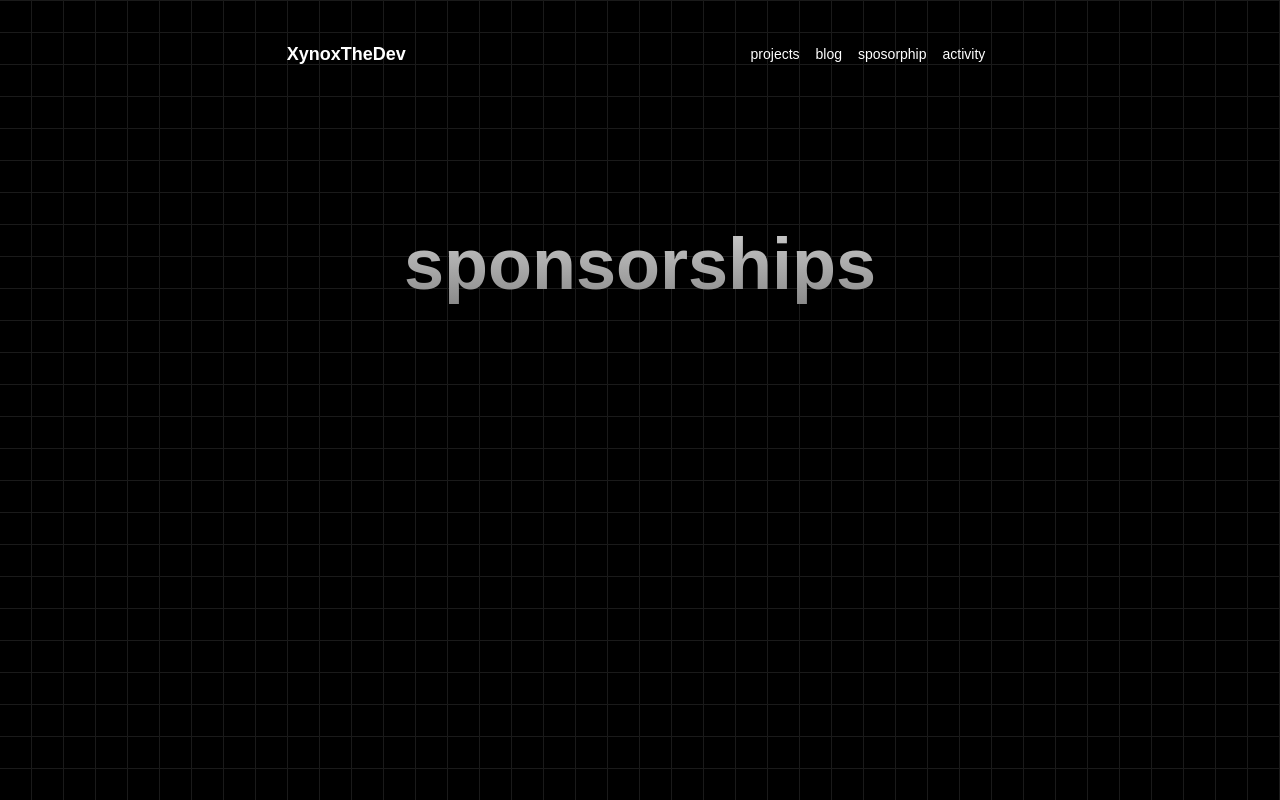
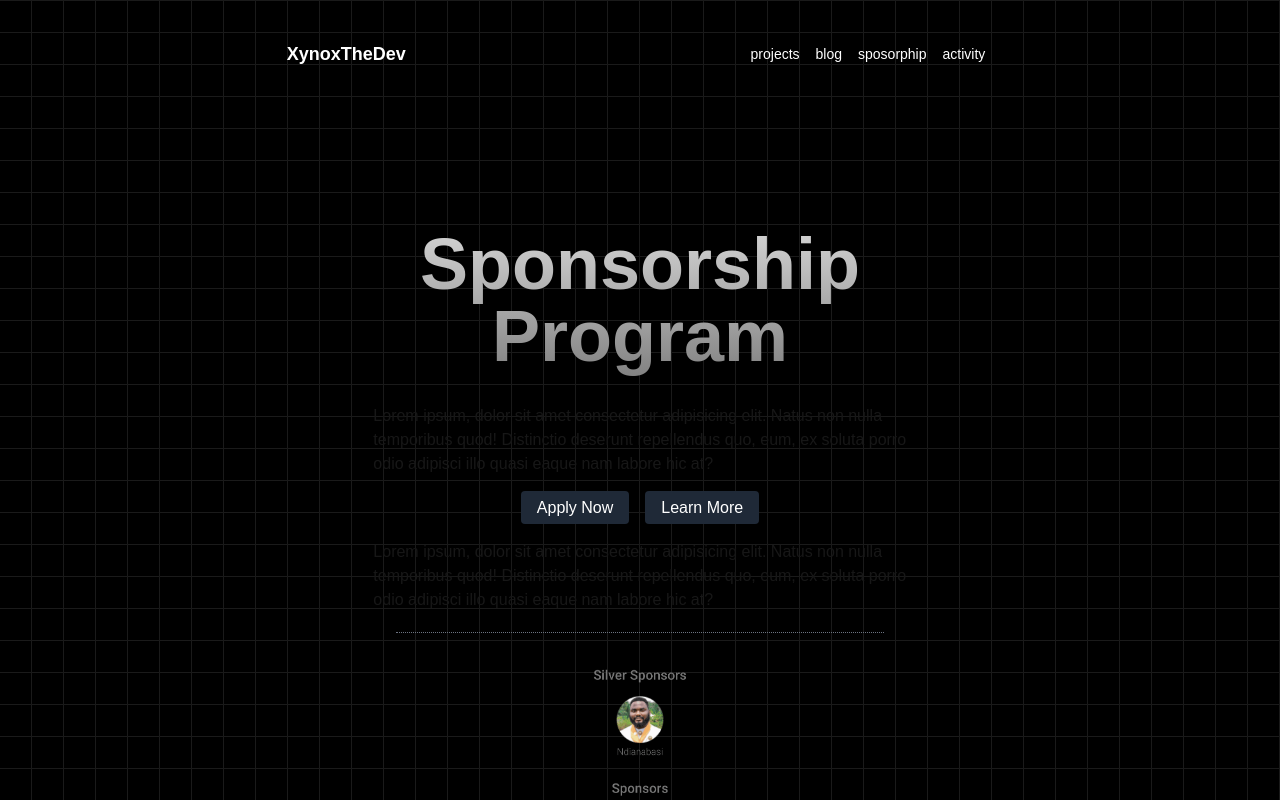
Before and after one commit to AKC-Web-Media/xynoxthedev-portfolio, a Next.js app: page /sponsorship in a window 1280 px wide. Shown: the top 800 px of the page. Built offline with nearby package versions, Linux system fonts and the light colour scheme.

Commit message:
ADD: Added sponsor page

```diff
--- a/app/activity/page.tsx
+++ b/app/activity/page.tsx
@@ -3,10 +3,23 @@ import Navbar from "@/components/navbar/page"
 export default function Sponsorships(){
     return <>
         <Navbar />
-        <div className="flex mt-32 items-center justify-center">
-            <p className="text-center text-4xl sm:text-7xl font-bold relative z-20 bg-clip-text text-transparent bg-gradient-to-b from-neutral-200 to-neutral-500 py-8">
-                Activity
+        <div className="flex flex-col mt-32 items-center justify-center mx-auto w-10/12">
+            <h1 className="text-center text-4xl sm:text-7xl font-bold relative z-20 bg-clip-text text-transparent bg-gradient-to-b from-neutral-200 to-neutral-500 py-8">
+                GitHub Activity
+            </h1>
+            <p>
+                My GitHub activity is a reflection of my passion for software development.
             </p>
+            <div className="flex flex-col">
+                <p>
+                    I am an active contributor to open source projects. I have contributed to projects like:
+                </p>
+            </div>
+            <div className="flex flex-col">
+                <div className="h-">
+
+                </div>
+            </div>
         </div>
     </>
 }
--- a/app/sponsorship/page.tsx
+++ b/app/sponsorship/page.tsx
@@ -1,12 +1,37 @@
 import Navbar from "@/components/navbar/page"
+import Link from "next/link"
+import Image from "next/image"
+import sponsorImage from "@/public/png/sponsor.png"
 
 export default function Sponsorships(){
     return <>
         <Navbar />
-        <div className="flex mt-32 items-center justify-center">
+        <div className="flex flex-col mt-32 items-center justify-center mx-auto w-10/12 md:w-5/12">
             <p className="text-center text-4xl sm:text-7xl font-bold relative z-20 bg-clip-text text-transparent bg-gradient-to-b from-neutral-200 to-neutral-500 py-8">
-                sponsorships
+                Sponsorship Program
             </p>
+            <p>
+                Lorem ipsum, dolor sit amet consectetur adipisicing elit.
+                Natus non nulla temporibus quod! Distinctio deserunt
+                repellendus quo, eum, ex soluta porro odio adipisci illo
+                quasi eaque nam labore hic at?
+            </p>
+            <div className="my-5">
+                <Link href="/apply" className="mx-2 px-4 py-2 bg-gray-800 text-white rounded hover:bg-gray-700 transition">
+                    Apply Now
+                </Link>
+                <Link href="/learn-more" className="mx-2 px-4 py-2 bg-gray-800 text-white rounded hover:bg-gray-700 transition">
+                    Learn More
+                </Link>
+            </div>
+            <p>
+                Lorem ipsum, dolor sit amet consectetur adipisicing elit.
+                Natus non nulla temporibus quod! Distinctio deserunt
+                repellendus quo, eum, ex soluta porro odio adipisci illo
+                quasi eaque nam labore hic at?
+            </p>
+            <hr className="border-dotted border-gray-500 my-5 border-0.5 w-11/12"/>
+            <Image src={sponsorImage} width={800} height={500} className="rounded-lg" alt=""/>
         </div>
     </>
 }
```
Also changed, not shown: public/png/sponsor.png (added).
